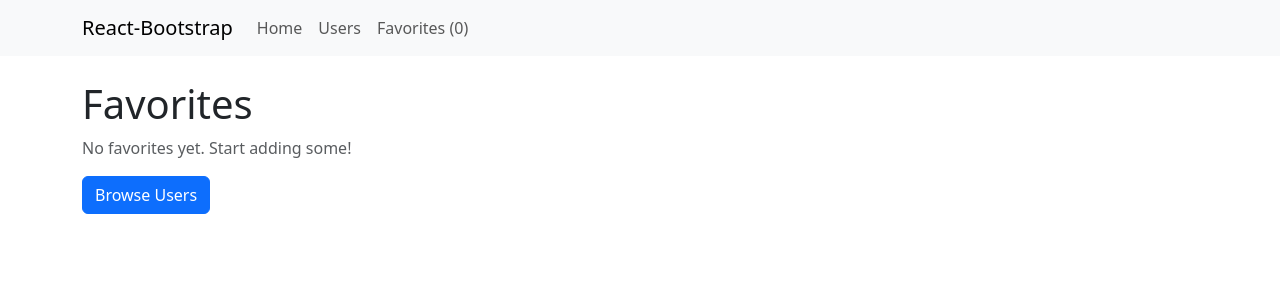
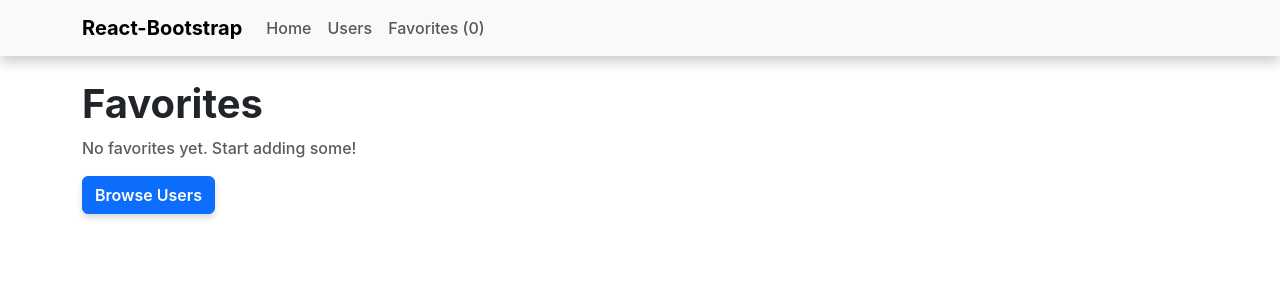
Before and after one commit to berkan-kabadayi/user-explorer, a React (Vite) app: page /favorites in a window 1280 px wide. Shown: the top 300 px of the page. Built offline with nearby package versions, Linux system fonts and the light colour scheme.

Commit message:
style: add global CSS with enhanced shadows and typography

```diff
--- /dev/null
+++ b/src/app.css
@@ -0,0 +1,154 @@
+/* ========================================
+   VARIABLES
+======================================== */
+
+:root {
+  --transition-base: 300ms ease-in-out;
+  --shadow-sm: 0 4px 6px rgba(0, 0, 0, 0.15);
+  --shadow-md: 0 6px 12px rgba(0, 0, 0, 0.2);
+  --shadow-lg: 0 10px 20px rgba(0, 0, 0, 0.25);
+}
+
+/* ========================================
+   GLOBAL
+======================================== */
+
+html {
+  scroll-behavior: smooth;
+}
+
+body {
+  font-family: -apple-system, BlinkMacSystemFont, 'Segoe UI', 'Roboto', 'Oxygen',
+    'Ubuntu', 'Cantarell', 'Fira Sans', 'Droid Sans', 'Helvetica Neue',
+    sans-serif !important;
+  -webkit-font-smoothing: antialiased;
+  -moz-osx-font-smoothing: grayscale;
+  font-weight: 500 !important;
+}
+
+/* ========================================
+   TYPOGRAPHY
+======================================== */
+
+h1, h2, h3, h4, h5, h6 {
+  font-weight: 700 !important;
+}
+
+p, span, li, a, div {
+  font-weight: 500 !important;
+}
+
+strong {
+  font-weight: 700 !important;
+}
+
+.lead {
+  font-weight: 500 !important;
+}
+
+/* ========================================
+   CARDS
+======================================== */
+
+.card {
+  box-shadow: var(--shadow-md) !important;
+  transition: transform var(--transition-base),
+              box-shadow var(--transition-base);
+}
+
+.card:hover {
+  transform: translateY(-4px);
+  box-shadow: var(--shadow-lg) !important;
+}
+
+.card-title {
+  font-weight: 700 !important;
+}
+
+.card-text {
+  font-weight: 500 !important;
+}
+
+/* ========================================
+   BUTTONS
+======================================== */
+
+.btn {
+  font-weight: 600 !important;
+  box-shadow: var(--shadow-sm) !important;
+  transition: transform var(--transition-base),
+              box-shadow var(--transition-base);
+}
+
+.btn:hover {
+  transform: translateY(-2px);
+  box-shadow: var(--shadow-md) !important;
+}
+
+.btn:active {
+  transform: translateY(0);
+  box-shadow: var(--shadow-sm) !important;
+}
+
+/* ========================================
+   NAVBAR
+======================================== */
+
+.navbar {
+  box-shadow: var(--shadow-md) !important;
+}
+
+.navbar-brand {
+  font-weight: 700 !important;
+}
+
+.nav-link {
+  font-weight: 500 !important;
+}
+
+/* ========================================
+   BADGES
+======================================== */
+
+.badge {
+  font-weight: 600 !important;
+  box-shadow: var(--shadow-sm);
+}
+
+/* ========================================
+   LIST GROUPS
+======================================== */
+
+.list-group-item {
+  font-weight: 500 !important;
+  box-shadow: var(--shadow-sm);
+}
+
+/* ========================================
+   IMAGES
+======================================== */
+
+img {
+  max-width: 100%;
+  height: auto;
+}
+
+/* ========================================
+   UTILITIES
+======================================== */
+
+.text-truncate-2 {
+  display: -webkit-box;
+  -webkit-line-clamp: 2;
+  line-clamp: 2;
+  -webkit-box-orient: vertical;
+  overflow: hidden;
+}
+
+.text-muted {
+  font-weight: 500 !important;
+}
+
+.small {
+  font-weight: 500 !important;
+}
--- a/src/main.tsx
+++ b/src/main.tsx
@@ -1,5 +1,6 @@
 import { createRoot } from "react-dom/client";
 import "./index.css";
+import "./app.css";
 import "bootstrap/dist/css/bootstrap.min.css";
 import { RouterProvider } from "react-router-dom";
 import { router } from "./Routes";
--- a/src/pages/HomePage/HomePage.tsx
+++ b/src/pages/HomePage/HomePage.tsx
@@ -71,7 +71,31 @@ function HomePage() {
         </Col>
       </Row>
 
-      <Card className="mb-5 shadow-sm">
+      <Card className="shadow-sm">
+        <Card.Header>
+          <h2 className="mb-0">👥 Quick Actions</h2>
+        </Card.Header>
+        <Card.Body>
+          <Row>
+            <Col md={6} className="mb-3 mb-md-0">
+              <Link to="/users" className="text-decoration-none">
+                <Button variant="primary" size="lg" className="w-100">
+                  Browse All Users
+                </Button>
+              </Link>
+            </Col>
+            <Col md={6}>
+              <Link to="/favorites" className="text-decoration-none">
+                <Button variant="warning" size="lg" className="w-100">
+                  View All Favorites
+                </Button>
+              </Link>
+            </Col>
+          </Row>
+        </Card.Body>
+      </Card>
+
+      <Card className="my-5 shadow-sm">
         <Card.Header>
           <h2 className="mb-0">⭐ Featured Favorites</h2>
         </Card.Header>
@@ -120,30 +144,6 @@ function HomePage() {
           )}
         </Card.Body>
       </Card>
-
-      <Card className="shadow-sm">
-        <Card.Header>
-          <h2 className="mb-0">👥 Quick Actions</h2>
-        </Card.Header>
-        <Card.Body>
-          <Row>
-            <Col md={6} className="mb-3 mb-md-0">
-              <Link to="/users" className="text-decoration-none">
-                <Button variant="primary" size="lg" className="w-100">
-                  Browse All Users
-                </Button>
-              </Link>
-            </Col>
-            <Col md={6}>
-              <Link to="/favorites" className="text-decoration-none">
-                <Button variant="warning" size="lg" className="w-100">
-                  View All Favorites
-                </Button>
-              </Link>
-            </Col>
-          </Row>
-        </Card.Body>
-      </Card>
     </Container>
   );
 }
--- a/src/pages/Users/Todos/UserTodos.tsx
+++ b/src/pages/Users/Todos/UserTodos.tsx
@@ -22,7 +22,10 @@ function UserTodos() {
 
       <ListGroup>
         {todos.map((todo) => (
-          <ListGroup.Item key={todo.id} className="d-flex align-items-center">
+          <ListGroup.Item
+            key={todo.id}
+            className="d-flex align-items-center m-1"
+          >
             <span className="me-3" style={{ fontSize: "1.5rem" }}>
               {todo.completed ? "✅" : "⬜"}
             </span>
```
